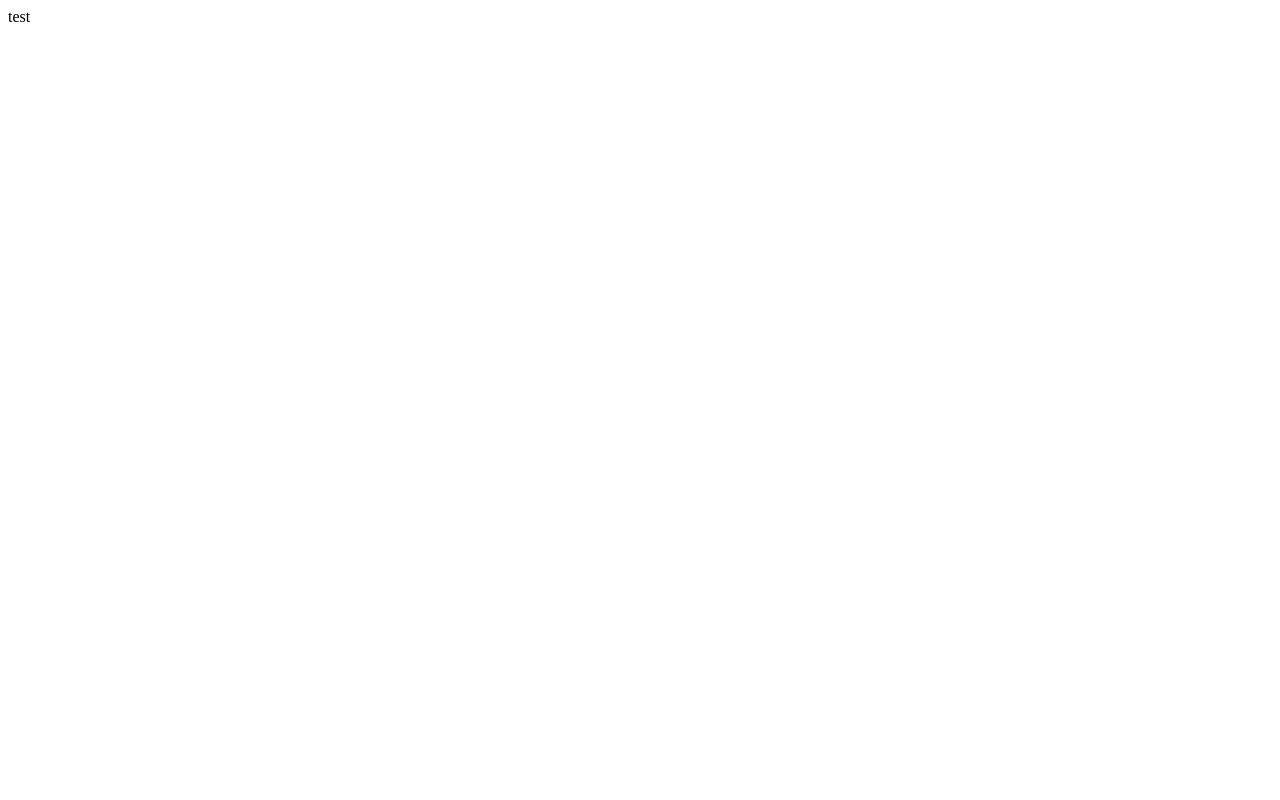
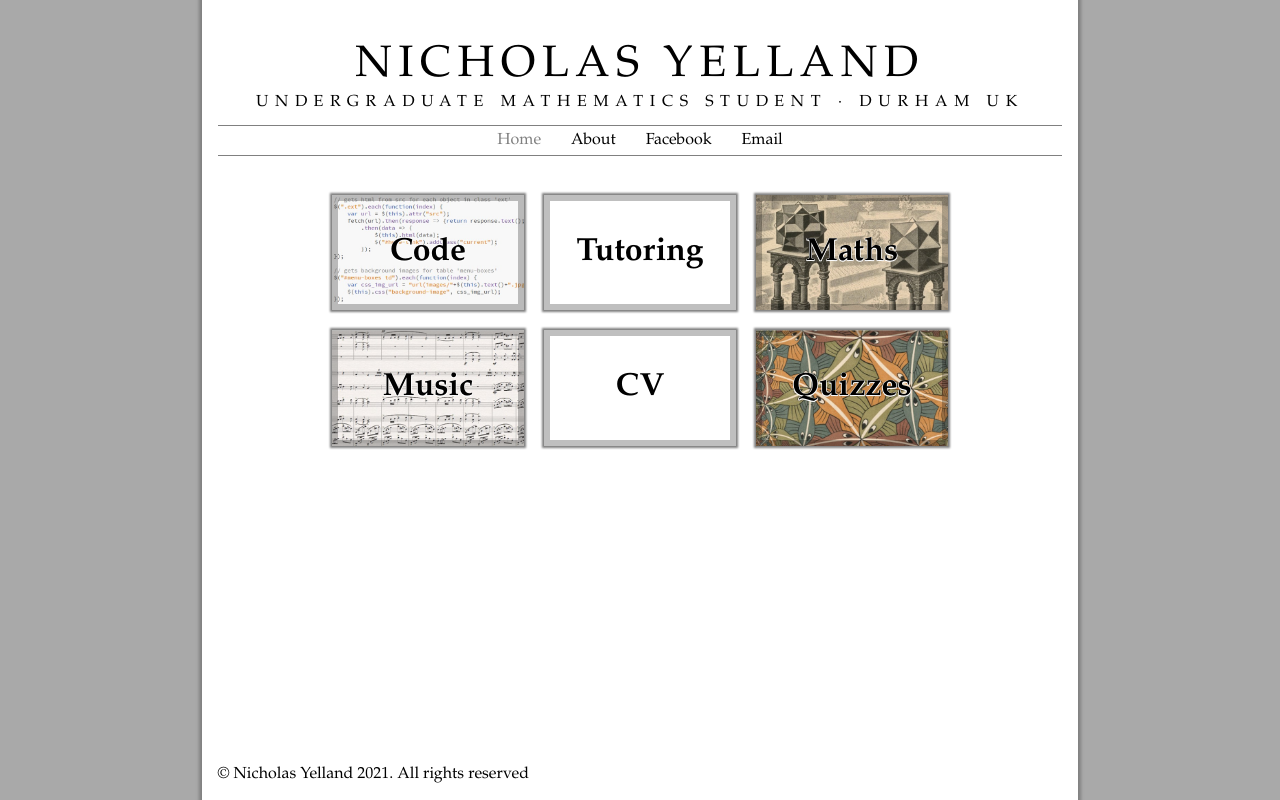
Before and after one commit to N-Yelland/personal-website, a plain HTML site: page index.html in a window 1280 px wide. Drawn offline with nearby package versions, Linux system fonts and the light colour scheme.

Commit message:
New landing page!
tons of stuff still to add.

```diff
--- /dev/null
+++ b/footer.html
@@ -0,0 +1,5 @@
+<div>
+
+    &copy; Nicholas Yelland 2021. All rights reserved
+
+</div>
--- /dev/null
+++ b/header.html
@@ -0,0 +1,16 @@
+<div id="title">
+    NICHOLAS YELLAND
+    <h2>UNDERGRADUATE MATHEMATICS STUDENT &middot; <a href="https://www.dur.ac.uk">DURHAM&nbsp;UK</a></h2>
+</div>
+
+<div id="navbar">
+    <hr>
+    <ul>
+        <li><a id="home-link" href="index.html">Home</a></li>
+        <li><a id="about-link" href="about.html">About</a></li>
+        <li><a href="https://en-gb.facebook.com/people/Nicholas-Yelland/100013003238259" target="_blank">Facebook</a></li>
+        <li><a href="mailto:mail@nicyelland.com">Email</a></li>
+    </ul>
+    <hr>
+    <br>
+</div>
--- a/index.html
+++ b/index.html
@@ -1,4 +1,53 @@
 <!DOCTYPE = html>
 <html>
-    test
+    <head>
+        <title>Nicholas Yelland</title>
+        <link rel="stylesheet" href="style.css">
+
+    </head>
+    <body>
+        <main>
+
+            <div class="ext" src="header.html"></div>
+
+
+            <table id="menu-boxes">
+                <tr>
+                    <td>Code</td>
+                    <td>Tutoring</td>
+                    <td>Maths</td>
+                </tr>
+                <tr>
+                    <td>Music</td>
+                    <td>CV</td>
+                    <td>Quizzes</td>
+                </tr>
+            </table>
+
+            <div class="ext" src="footer.html"></div>
+
+        </main>
+    </body>
+
+    <script src="https://ajax.googleapis.com/ajax/libs/jquery/3.5.1/jquery.min.js"></script>
+    <script>
+
+        // gets html from src for each object in class 'ext'
+        $(".ext").each(function(index) {
+            var url = $(this).attr("src");
+            fetch(url).then(response => {return response.text();})
+                .then(data => {
+                    $(this).html(data);
+                    $("#home-link").addClass("current");
+                });
+        });
+
+        // gets background images for table 'menu-boxes'
+        $("#menu-boxes td").each(function(index) {
+            var css_img_url = "url(images/"+$(this).text()+".jpg)";
+            $(this).css("background-image", css_img_url);
+        });
+
+    </script>
+
 </html>
--- /dev/null
+++ b/style.css
@@ -0,0 +1,104 @@
+
+body{
+    background-color: darkgray;
+    font-family: garamond;
+    margin: 0px;
+}
+
+main{
+    background-color: white;
+    width: 66vw;
+    margin: auto;
+    height: 100vh;
+    box-shadow: 0px 0px 3px 3px gray;
+    padding: 0em 1em 0em 1em;
+}
+
+#title {
+    width: 100%;
+    text-align: center;
+    padding-top: 5vh;
+    font-size: 44px;
+    letter-spacing: 5pt;
+}
+
+#title h2{
+    font-weight: normal;
+    margin-top: 0vh;
+    padding-top: 0vh;
+    font-size: 16px;
+}
+
+a:any-link{
+    color: inherit;
+    text-decoration: none;
+}
+
+#title a:hover{
+    text-decoration: underline;
+}
+
+#navbar li a{
+    display: inline-block;
+    padding: 5px 15px 5px 15px;
+}
+
+li .current{
+    color: grey;
+}
+
+#navbar li a:hover:not(.current){
+    background-color: whitesmoke;
+}
+
+#navbar ul{
+    list-style-type: none;
+    display: flex;
+    justify-content: center;
+    align-items: center;
+    padding: 0px;
+    margin: 0px;
+}
+
+#navbar hr{
+    height: 1px;
+    background-color: gray;
+    border-width: 0px;
+    margin: 0px;
+}
+
+#menu-boxes{
+    margin: auto;
+    border-spacing: 20px;
+}
+
+#menu-boxes td{
+    width: 15vw;
+    text-align: center;
+    height: 9vw;
+    border: 0.5vw solid rgba(0,0,0,.25);
+    box-shadow: 0px 0px 2px 2px gray;
+
+    font-size: 2em;
+    font-weight: bold;
+    color: black;
+    text-shadow: -.5px -.5px white, .5px -.5px white, -.5px .5px white, .5px .5px white;
+
+    box-sizing: border-box;
+    background-size: cover;
+    background-origin: border-box;
+    transition: all .6s;
+}
+
+#menu-boxes td:hover{
+    border: 0vw solid rgba(0,0,0,.25);
+    transform: scale(1.1)
+}
+
+div[src="footer.html"]{
+    text-align: center;
+    position: absolute;
+    margin-left: auto;
+    margin-right: auto;
+    bottom: 2vh;
+}
```
Also changed, not shown: images/Code.jpg (added), images/Maths.jpg (added), images/Music.jpg (added), images/Quizzes.jpg (added).
